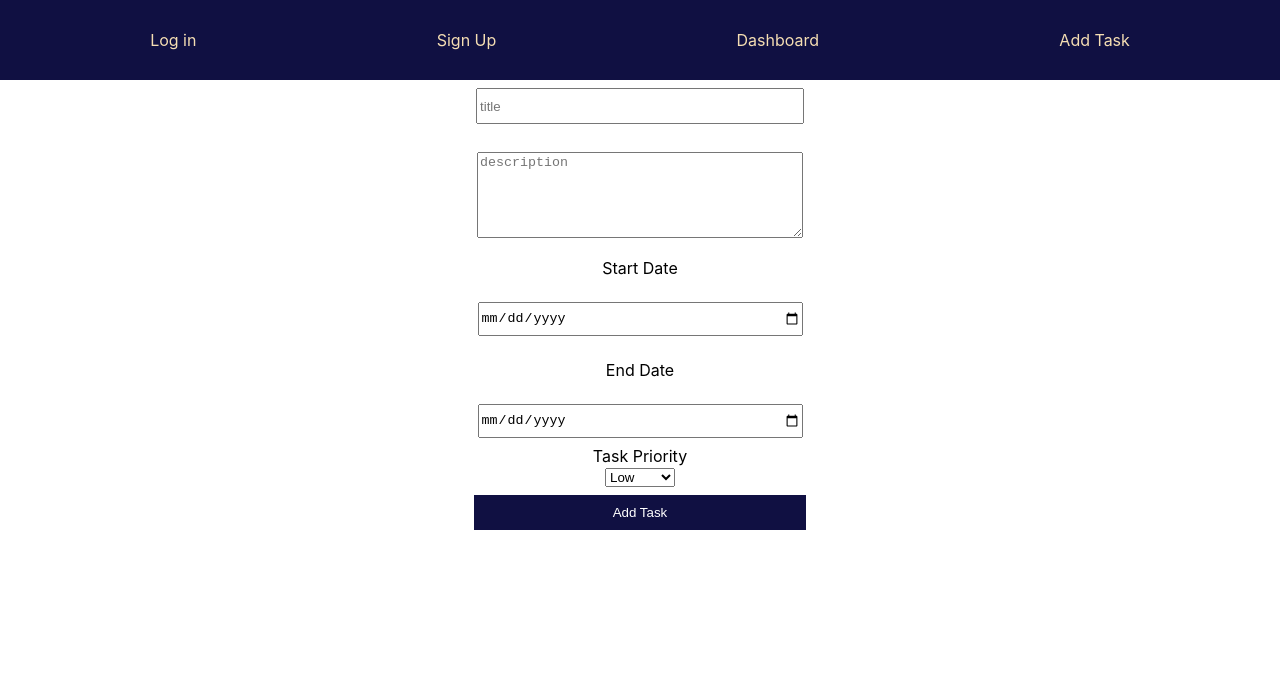
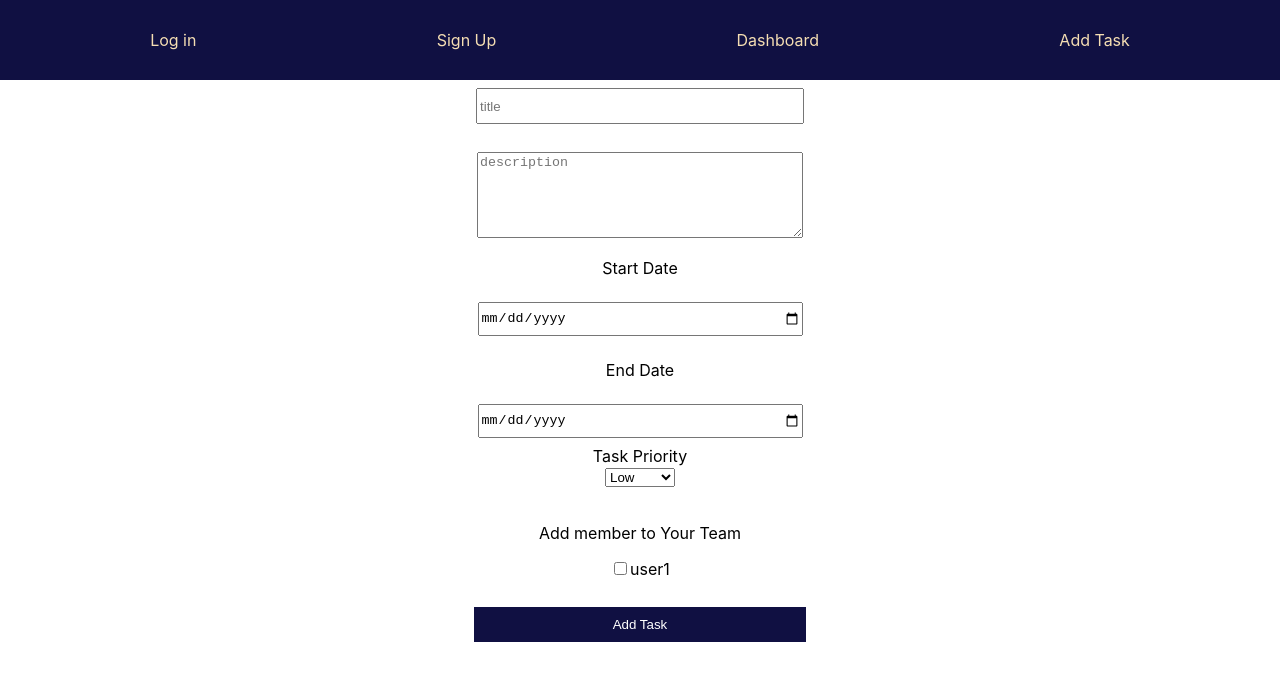
Before and after one commit to montasirazad/ibos-task, a React (Create React App) app: page /task-creation in a window 1280 px wide. Shown: the top 680 px of the page. Built offline with nearby package versions, Linux system fonts and the light colour scheme.

Commit message:
updated all data

```diff
--- a/src/components/AllTask/AllTask.jsx
+++ b/src/components/AllTask/AllTask.jsx
@@ -23,6 +23,7 @@ const AllTask = () => {
                                 <th>Title</th>
                                 <th>Created At</th>
                                 <th>Description</th>
+                                <th>Team Member</th>
                                 <th>Start Date</th>
                                 <th>End Date</th>
                                 <th>Priority</th>
@@ -34,11 +35,12 @@ const AllTask = () => {
                             {
 
 
-                                data.length ?
+                                data?.length ?
                                     data.map(d => <tr key={d.email}>
                                         <td>{d.title}</td>
                                         <td style={{ fontSize: 'small' }}>{new Date(`${d.createdAt}`).toLocaleString('en-us', { dateStyle: 'medium', hour12: true, timeStyle: 'short' })}</td>
                                         <td>{d.description}</td>
+                                        <td>{d.teamMember.toString()}</td>
                                         <td>{d.startDate}</td>
                                         <td>{d.endDate}</td>
                                         <td>{d.priority}</td>
--- a/src/components/AvailableUsers/AvailableUsers.jsx
+++ b/src/components/AvailableUsers/AvailableUsers.jsx
@@ -3,6 +3,7 @@ import './AvailableUsers.css';
 
 const AvailableUsers = () => {
     const [data, setData] = useState([]);
+
     useEffect(() => {
         try {
             const savedData = JSON.parse(localStorage.getItem('user-data'));
--- a/src/components/TaskCreation/TaskCreation.css
+++ b/src/components/TaskCreation/TaskCreation.css
@@ -1,12 +1,15 @@
-.task-div form input {
+.data-div input {
+    margin-top: 8px;
     width: 25%;
     height: 30px;
-    margin: 8px;
+    margin-bottom: 8px;
 }
-.task-div form textarea{
+
+.data-div textarea {
     width: 25%;
     height: 80px;
 }
+
 .task-div form button {
     width: 26%;
     height: 35px;
@@ -22,3 +25,11 @@
     border-color: #9ecaed;
     box-shadow: 0 0 10px #9ecaed;
 }
+
+.checkmark {
+
+    display: flex;
+    flex-direction: column;
+    align-items: center;
+    justify-content: center;
+}
--- a/src/components/TaskCreation/TaskCreation.js
+++ b/src/components/TaskCreation/TaskCreation.js
@@ -4,8 +4,19 @@ import './TaskCreation.css';
 
 
 const TaskCreation = () => {
-    const { newToDo, setNewToDo } = useContext(AuthContext);
+    // const { newToDo, setNewToDo } = useContext(AuthContext);
     const [oldTodo, setOldTodo] = useState([]);
+    const [data, setData] = useState([]);
+    const [newToDo, setNewToDo] = useState({
+        id: '',
+        title: '',
+        description: '',
+        startDate: '',
+        endDate: '',
+        priority: 'low',
+        teamMember: [],
+        createdAt: new Date()
+    });
 
     const fakeData = [
         {
@@ -16,6 +27,7 @@ const TaskCreation = () => {
             startDate: "2023-09-08",
             priority: "medium",
             status: 'pending',
+            teamMember: ['user_2', 'user_3', 'user_4'],
             createdAt: new Date()
         }
     ];
@@ -32,6 +44,18 @@ const TaskCreation = () => {
         }
 
     }, []);
+
+    useEffect(() => {
+        try {
+            const savedData = JSON.parse(localStorage.getItem('user-data'));
+            setData(savedData)
+        } catch (error) {
+            console.log(error);
+        }
+    }, []);
+
+
+
     const handleBlur = (e) => {
         const fieldName = e.target.name;
         const fieldValue = e.target.value;
@@ -71,6 +95,17 @@ const TaskCreation = () => {
         }
         e.preventDefault()
     };
+    const checkHandler = (e) => {
+        const fieldName = e.target.name;
+        const value = e.target.value;
+        const checkValue = e.target.checked;
+        if (fieldName === 'teamMember' && checkValue) {
+            const newState = { ...newToDo }
+            newState.teamMember = [...newToDo.teamMember, value];
+            setNewToDo(newState)
+        }
+        console.log(newToDo);
+    }
     const handleSubmit = (e) => {
         const newId = newToDo.title + '_' + new Date().toLocaleDateString();
         const updatedState = { ...newToDo };
@@ -85,6 +120,8 @@ const TaskCreation = () => {
     return (
         <div className='task-div'>
             <form onSubmit={handleSubmit}>
+
+                <div className="data-div">
                     <input type="text" onBlur={handleBlur} name="title" id="" placeholder='title' /><br /> <br />
                     <textarea type="text" onBlur={handleBlur} name="description" id="" placeholder='description' /><br />
                     <p>Start Date</p>
@@ -97,14 +134,28 @@ const TaskCreation = () => {
                         <option value="low">Low</option>
                         <option value="medium">Medium</option>
                         <option value="high">High</option>
-                </select> <br />
+                    </select>
+                </div>
+
+
+                <br />
+
+                <p>Add member to Your Team</p>
+
+                {
+                    data.map(d => <div className='checkmark' key={d.userName}>
+                        <label>
+                            <input name='teamMember'
+                                type="checkbox"
+                                value={d.userName}
+                                onChange={checkHandler}
+                            />
+                            {d.userName}
+                        </label>
+                    </div>)
+                }
+                <br />
                 <button type='submit'>Add Task</button>
-                {/* <select name="" id="">
-                    <option value="">1</option>
-                    <option value="">2</option>
-                    <option value="">3</option>
-                </select> */}
-                <br />
             </form>
         </div>
     );
--- a/src/context/ContextProvider.js
+++ b/src/context/ContextProvider.js
@@ -15,15 +15,7 @@ const ContextProvider = ({ children }) => {
         // bio: ''
     });
     const [newData, setNewData] = useState([]);
-    const [newToDo, setNewToDo] = useState({
-        id: '',
-        title: '',
-        description: '',
-        startDate: '',
-        endDate: '',
-        priority: 'low',
-        createdAt: new Date()
-    });
+
 
 
     const fakeData = [
@@ -63,8 +55,7 @@ const ContextProvider = ({ children }) => {
         loggedInUser,
         setLoggedInUser,
         handleLogOut,
-        newToDo,
-        setNewToDo
+
     };
     return (
         <AuthContext.Provider value={authInfo}>
```
Lines whose indentation alone changed are shown as unchanged.
